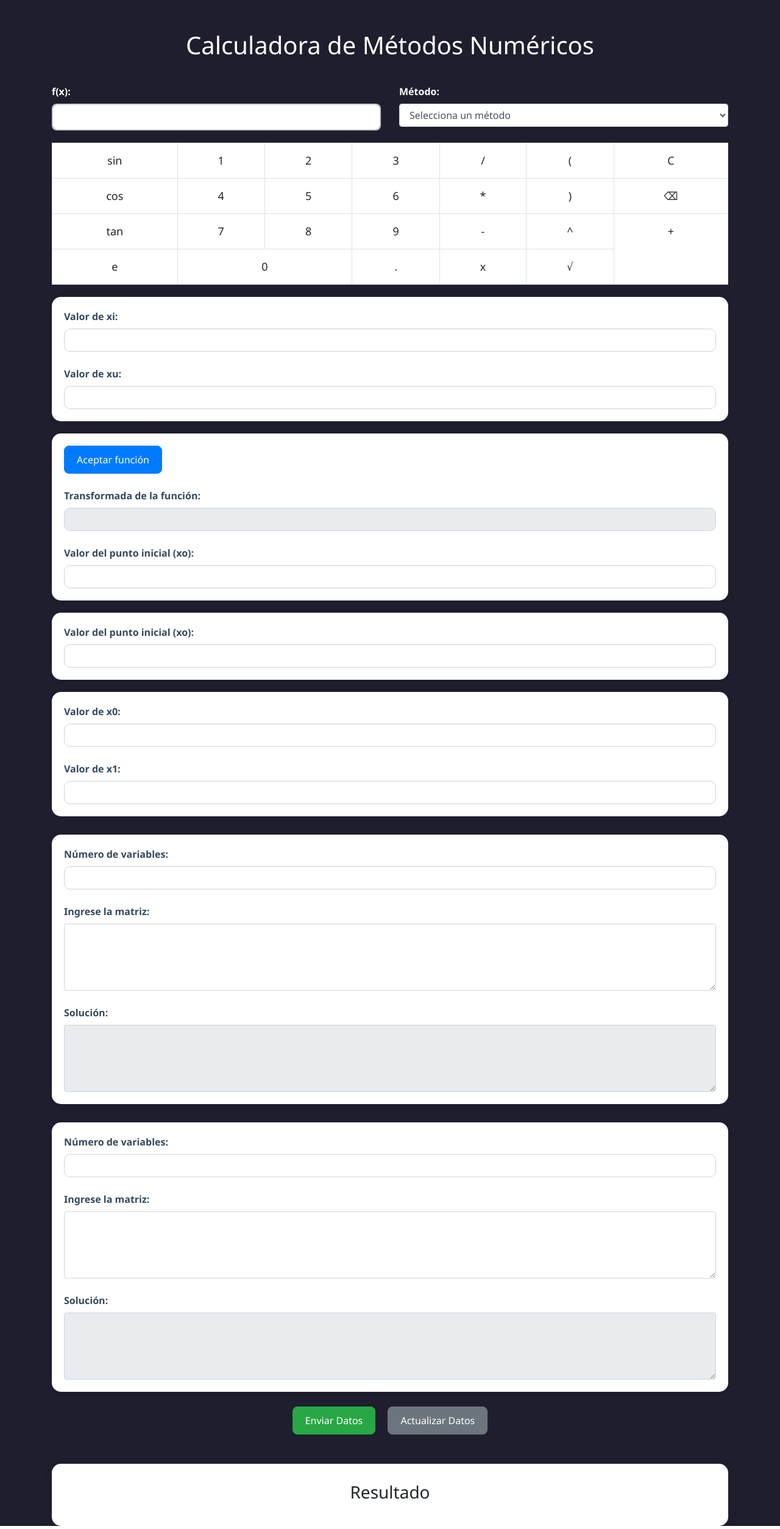
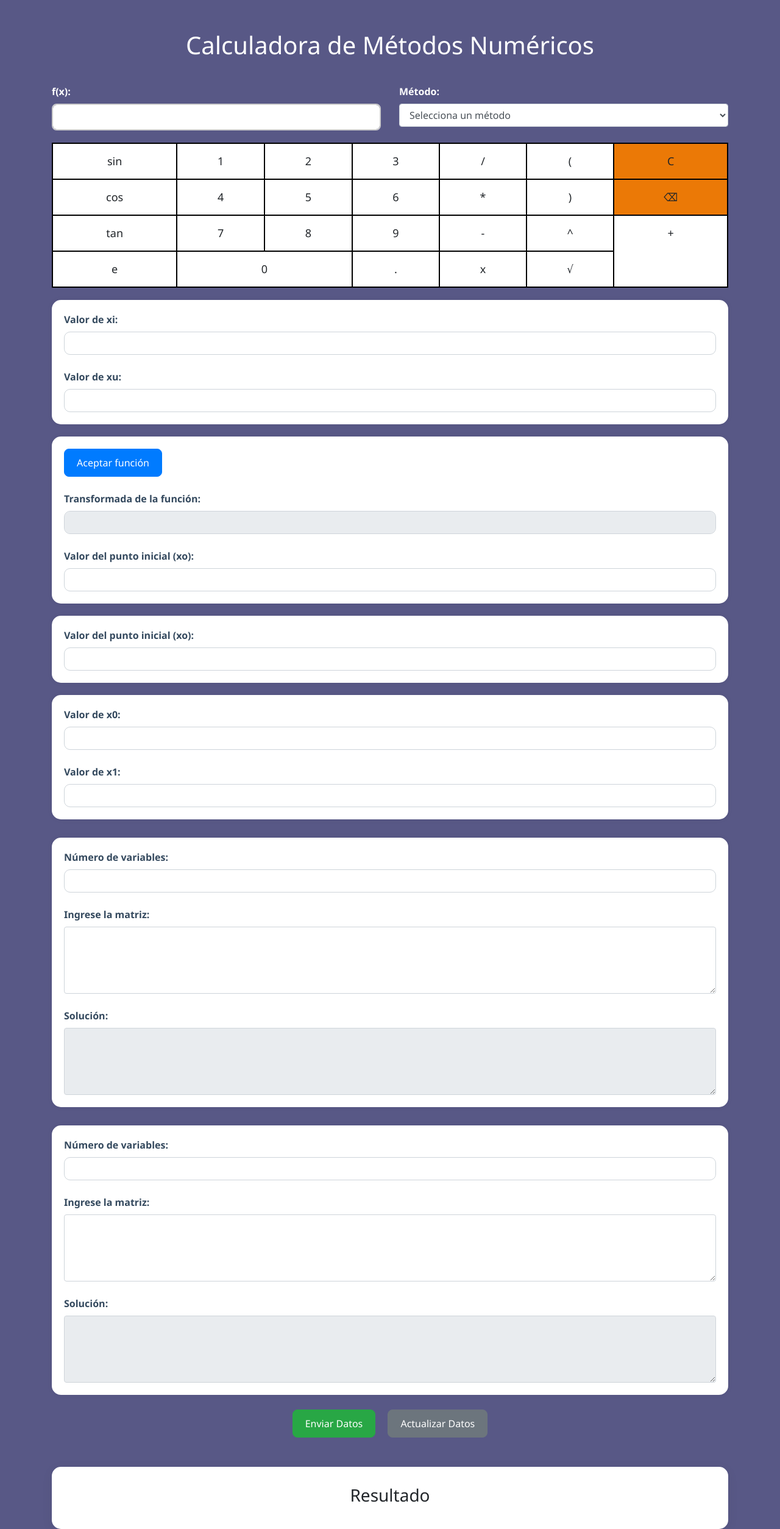
Before and after one commit to Luiszeror/ProyectoMetodosNumericos, a Flask app: page / in a window 1280 px wide. Shown: the whole page at 61% size. Run offline with Flask 3, Linux system fonts and the light colour scheme; some libraries are stand-ins or nearby versions.

Commit message:
Cambio de Color

```diff
--- a/ProyectoMetodos/src/static/styles.css
+++ b/ProyectoMetodos/src/static/styles.css
@@ -1,5 +1,5 @@
 body {
-    background-color: #1e1e2f; /* Fondo oscuro azulado */
+    background-color: #585886; /* Fondo oscuro azulado */
     margin-top: 50px;
     font-family: 'Segoe UI', Tahoma, Geneva, Verdana, sans-serif;
 }
@@ -38,7 +38,7 @@ textarea:focus {
     cursor: pointer;
     font-size: 18px;
     text-align: center;
-    border: 1px solid #dee2e6;
+    border: 2px solid #000000;
     background-color: #ffffff;
     transition: background-color 0.3s;
 }
--- a/ProyectoMetodos/src/templates/index.html
+++ b/ProyectoMetodos/src/templates/index.html
@@ -83,7 +83,7 @@
                 <td onclick="addToDisplay('3')">3</td>
                 <td onclick="addToDisplay('/')">/</td>
                 <td onclick="addToDisplay('(')">(</td>
-                <td onclick="clearDisplay()">C</td>
+                <td onclick="clearDisplay()" style="background-color: #eb7906">C</td>
             </tr>
             <tr>
                 <td onclick="addToDisplay('cos')">cos</td>
@@ -92,7 +92,7 @@
                 <td onclick="addToDisplay('6')">6</td>
                 <td onclick="addToDisplay('*')">*</td>
                 <td onclick="addToDisplay(')')">)</td>
-                <td onclick="deleteLastChar()">⌫</td>
+                <td onclick="deleteLastChar()" style="background-color: #eb7906">⌫</td>
             </tr>
             <tr>
                 <td onclick="addToDisplay('tan')">tan</td>
```
